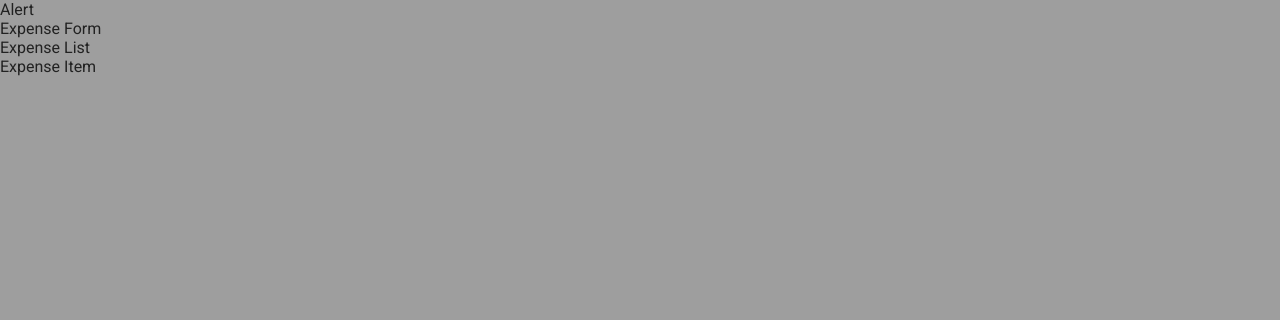
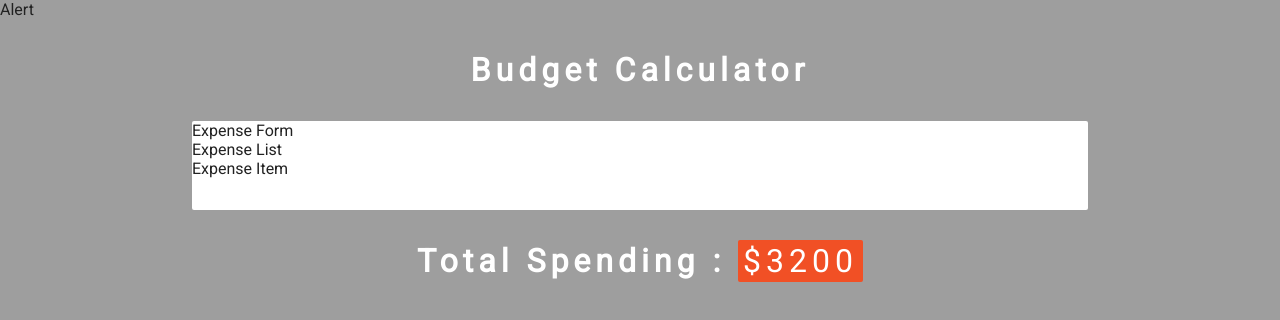
Before and after one commit to johnLeavell/hooks-calculator, a React (Create React App) app: page / in a window 1280 px wide. Shown: the top 320 px of the page. Built offline with nearby package versions, Linux system fonts and the light colour scheme.

Commit message:
added accumilator to app

```diff
--- a/src/App.js
+++ b/src/App.js
@@ -14,12 +14,21 @@ const initialExpenses = [
 function App() {
   // console.log(useState());
   const [ expenses, setExpenses ] = useState(initialExpenses);
-  console.log(expenses);
+  // console.log(expenses);
   return (
     <>
     <Alert />
-    <ExpenseForm />
-    <ExpenseList />
+      <h1>budget calculator</h1>
+        <main className='App'>
+          <ExpenseForm />
+          <ExpenseList expenses={expenses}/>
+        </main>
+        <h1>total spending : <span className='total'>
+          $
+          {expenses.reduce((acc, curr) => {
+            return acc + curr.amount},0)}
+          </span>
+        </h1>
     </>
   );
 }
```
